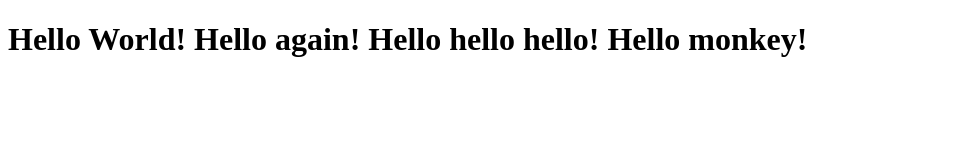
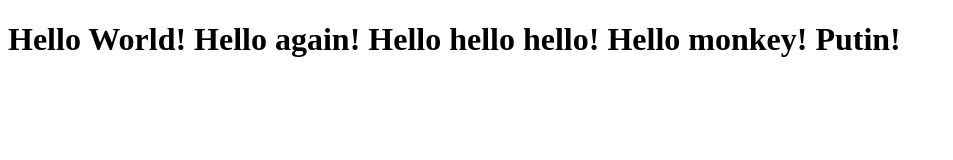
Before and after one commit to Benque34/lecture1, a plain HTML site: page index.html in a window 1280 px wide. Shown: the whole page, without its empty margins (0-953 px from the left). Drawn offline with Linux system fonts and the light colour scheme.

Commit message:
Update index.html

```diff
--- a/index.html
+++ b/index.html
@@ -6,6 +6,6 @@
     <title>Document</title>
 </head>
 <body>
-    <h1>Hello World! Hello again! Hello hello hello! Hello monkey! </h1>
+    <h1>Hello World! Hello again! Hello hello hello! Hello monkey! Putin! </h1>
 </body>
 </html>
```
